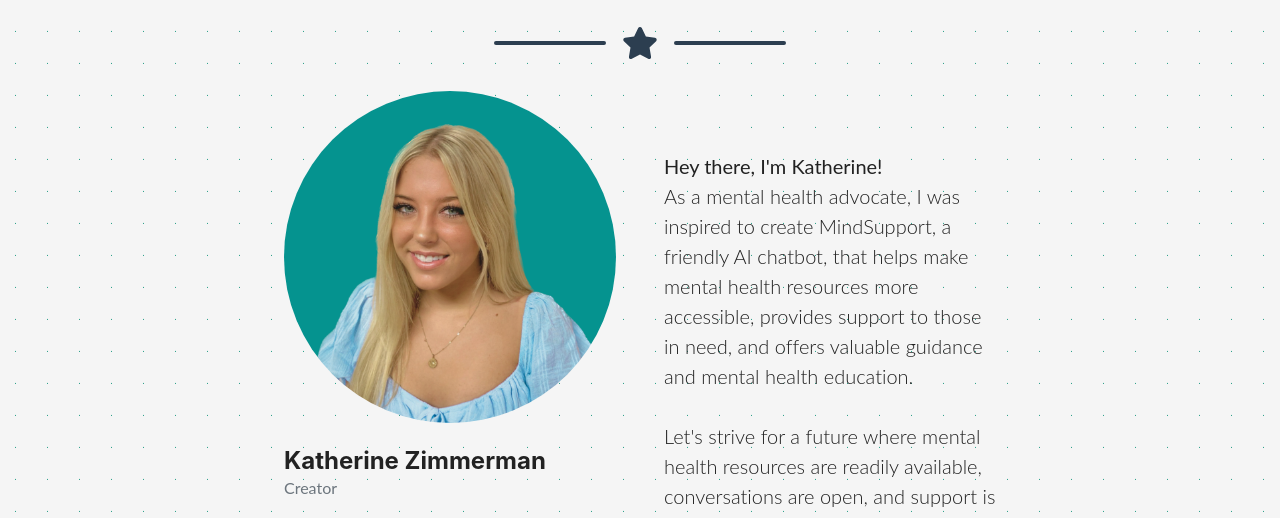
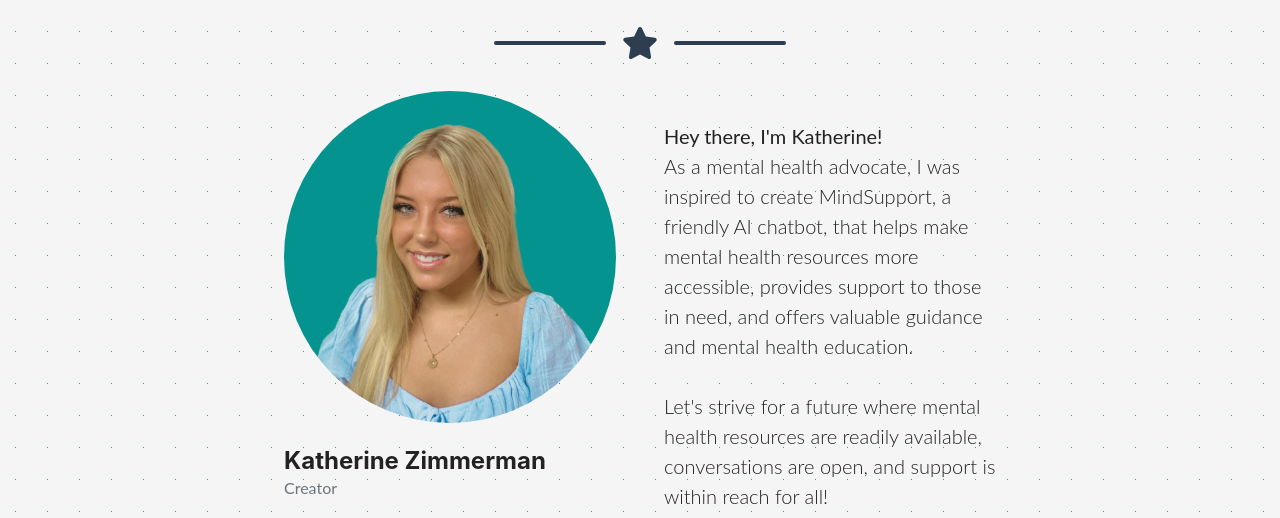
Before and after one commit to KMZIMMERMAN/MindSupport, a plain HTML site: page index.html in a window 1280 px wide. Shown: the part 2473-2991 px from the top of the page. Drawn offline with nearby package versions, Linux system fonts and the light colour scheme; files that its build step writes are made by us from their sources; a script that the page names is missing; a web font is replaced by a local one.

Commit message:
Update index.html
- <br>

```diff
--- a/index.html
+++ b/index.html
@@ -276,7 +276,7 @@
                         </div>
                     </div>
                     <div class="col-lg-4">
-                        <p class="pre-wrap lead"><br><br><b>Hey there, I'm Katherine!</b><br>As a mental health advocate, I was inspired to create MindSupport, a friendly AI chatbot, that helps make mental health resources more accessible, provides support to those in need, and offers valuable guidance and mental health education. <br><br>Let's strive for a future where mental health resources are readily available, conversations are open, and support is within reach for all! </p>
+                        <p class="pre-wrap lead"><br><b>Hey there, I'm Katherine!</b><br>As a mental health advocate, I was inspired to create MindSupport, a friendly AI chatbot, that helps make mental health resources more accessible, provides support to those in need, and offers valuable guidance and mental health education. <br><br>Let's strive for a future where mental health resources are readily available, conversations are open, and support is within reach for all! </p>
                     </div>
                 </div>
             </div>
```
